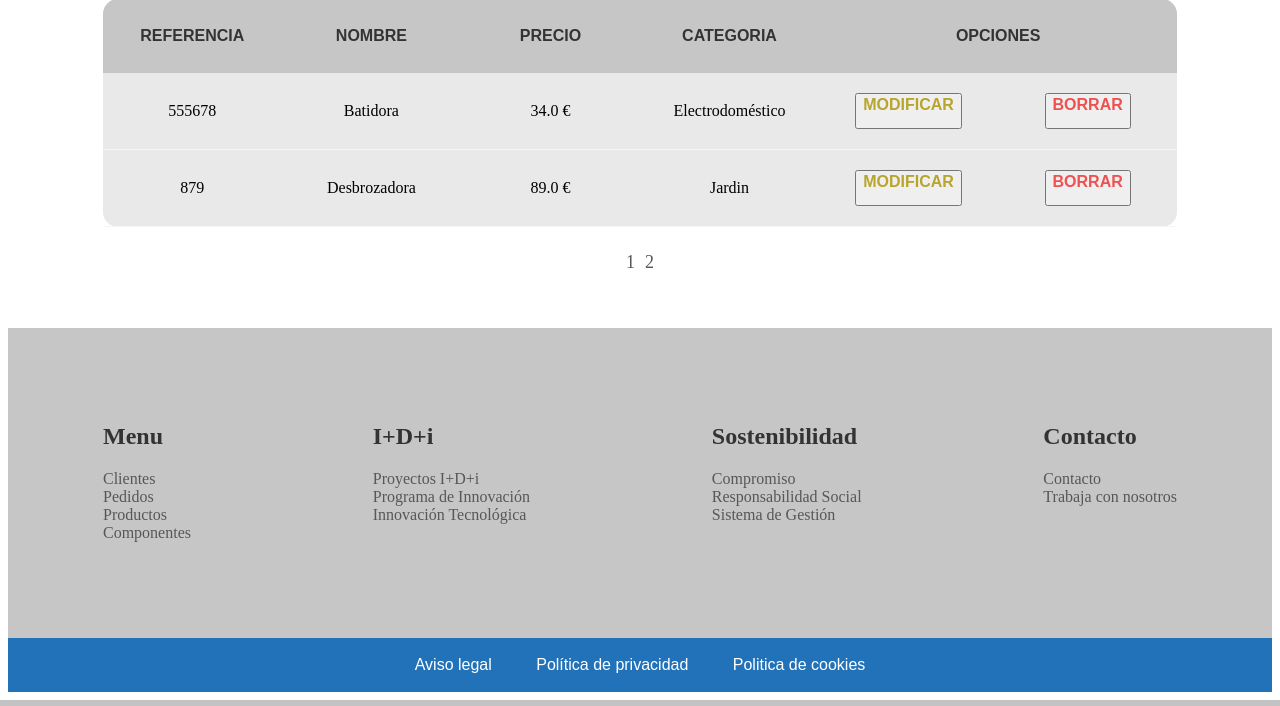
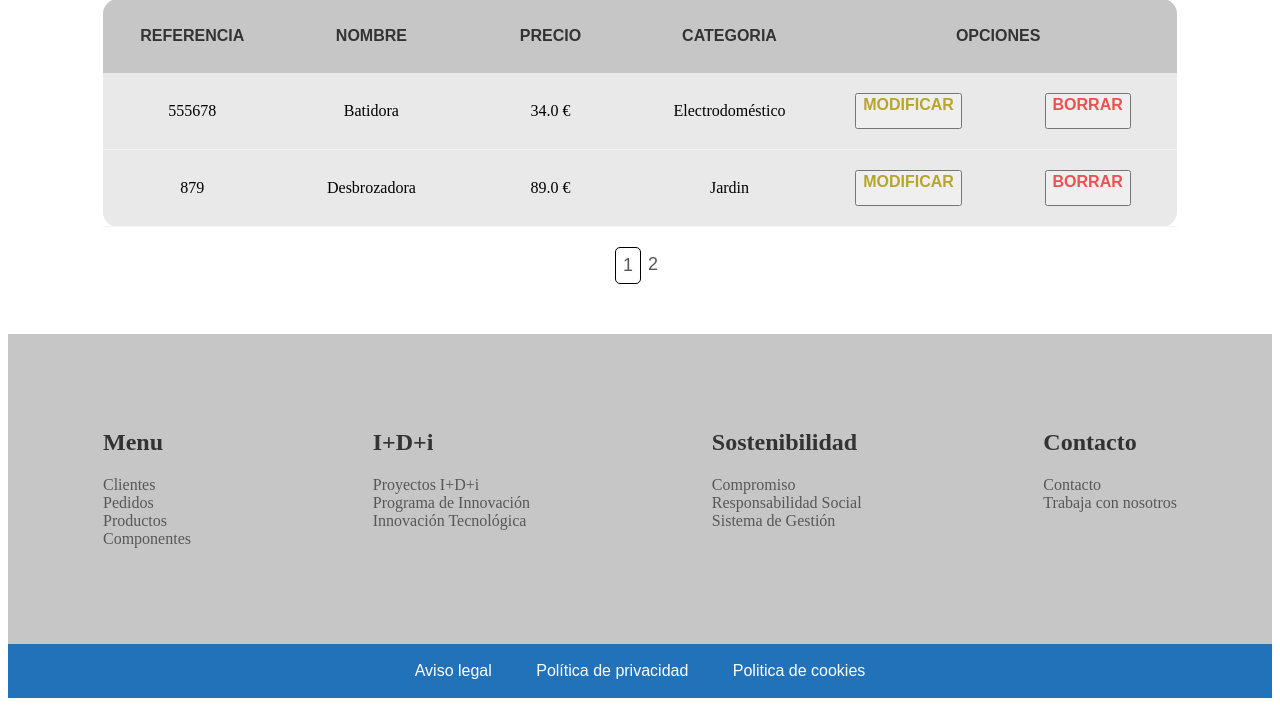
Before and after one commit to casconmikel/Proyecto_IW, a Django app: page /appGestionPedidos/producto/list in a window 1280 px wide. Shown: the part 323-1029 px from the top of the page. Run offline with Django 4.2, Linux system fonts and the light colour scheme; data comes from the database, SQL or seed files in the repository; parts of the project's set-up code (start-up, migrations or seed data) failed here and were passed over; some libraries are stand-ins or nearby versions.

Commit message:
Estilo de paginación y estilo cursor en formu.

```diff
--- a/Proyecto_IW/appGestionPedidos/static/CSS/estilos.css
+++ b/Proyecto_IW/appGestionPedidos/static/CSS/estilos.css
@@ -210,10 +210,11 @@ header {
     display: flex;
     justify-content: center;
     padding-top: 20px;
+    font-family: sans-serif;
 }
 
 .pagination a {
-    padding: 5px;
+    padding: 7px;
     font-size: large;
     color: #575757;
     justify-content: center;
@@ -221,7 +222,12 @@ header {
 
 .pagination a:hover {
     color: #2172b9;
-    font-size: x-large;
+    font-weight: 700;
+}
+
+.active {
+    border: 1px solid black;
+    border-radius: 5px;
 }
 
 /* MAIN_FORMULARIOS DE CREAR O MODIFICAR */
@@ -299,6 +305,7 @@ header {
 .main_form_button input:hover {
     border-color: #2172b9;
     border-radius: 8px;
+    cursor: pointer;
 }
 
 
```
